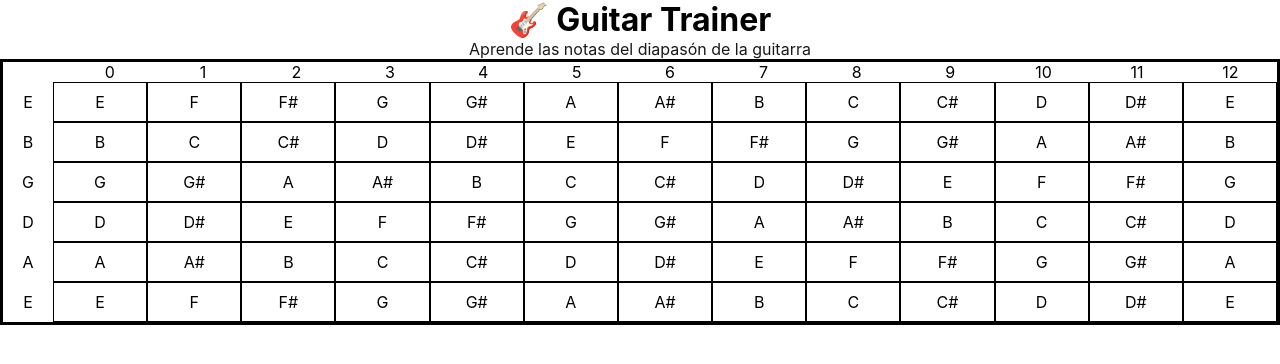
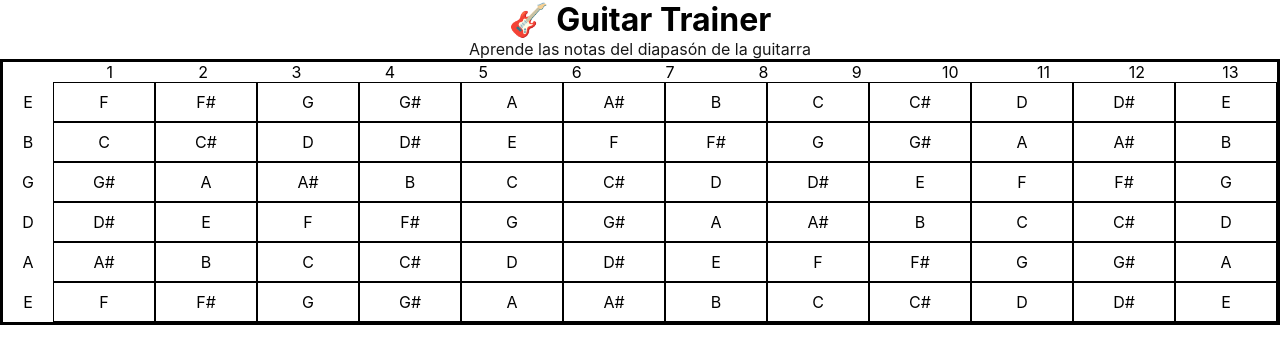
Before and after one commit to DeFrankCom/guitar-trainer, a React (Vite) app: page / in a window 1280 px wide. Shown: the top 364 px of the page. Built offline with nearby package versions, Linux system fonts and the light colour scheme.

Commit message:
feat: switch to 1-index based index for frets

```diff
--- a/src/components/Fretboard.tsx
+++ b/src/components/Fretboard.tsx
@@ -44,7 +44,7 @@ export const Fretboard: React.FC<FretboardProps> = ({
               key={i}
               className="bg-guitar-dark text-gray-100 py-2 px-1 text-center font-bold text-xs rounded min-w-[40px] mr-0.5 flex-1"
             >
-              {i}
+              {i+1}
             </div>
           ))}
         </div>
--- a/src/utils/fretboardData.ts
+++ b/src/utils/fretboardData.ts
@@ -17,7 +17,7 @@ function getNoteAtFret(openNote: string, fret: number): string {
 function generateStringNotes(stringNumber: number, openNote: string, totalFrets: number): FretboardNote[] {
   const stringNotes: FretboardNote[] = [];
 
-  for (let fret = 0; fret <= totalFrets; fret++) {
+  for (let fret = 1; fret <= totalFrets; fret++) {
     const note = getNoteAtFret(openNote, fret);
     stringNotes.push({
       note,
```
